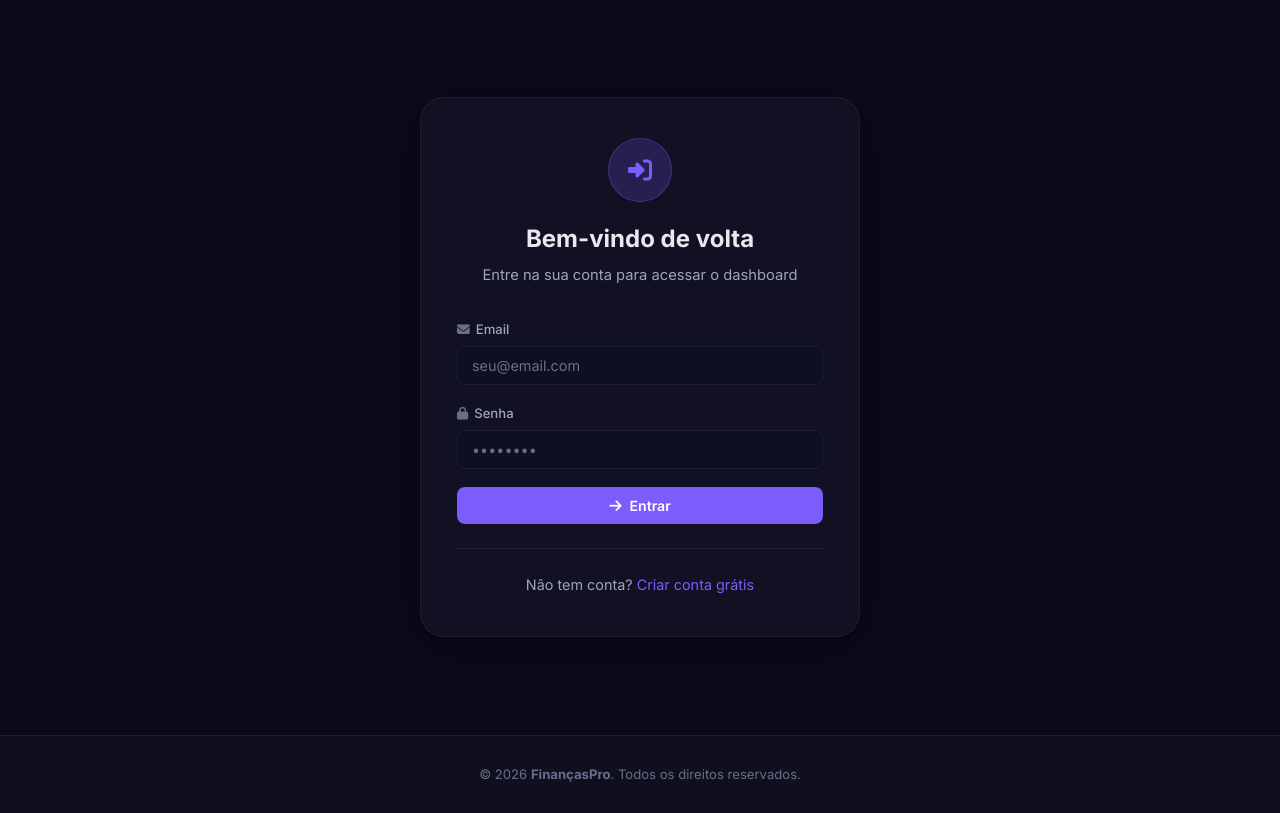
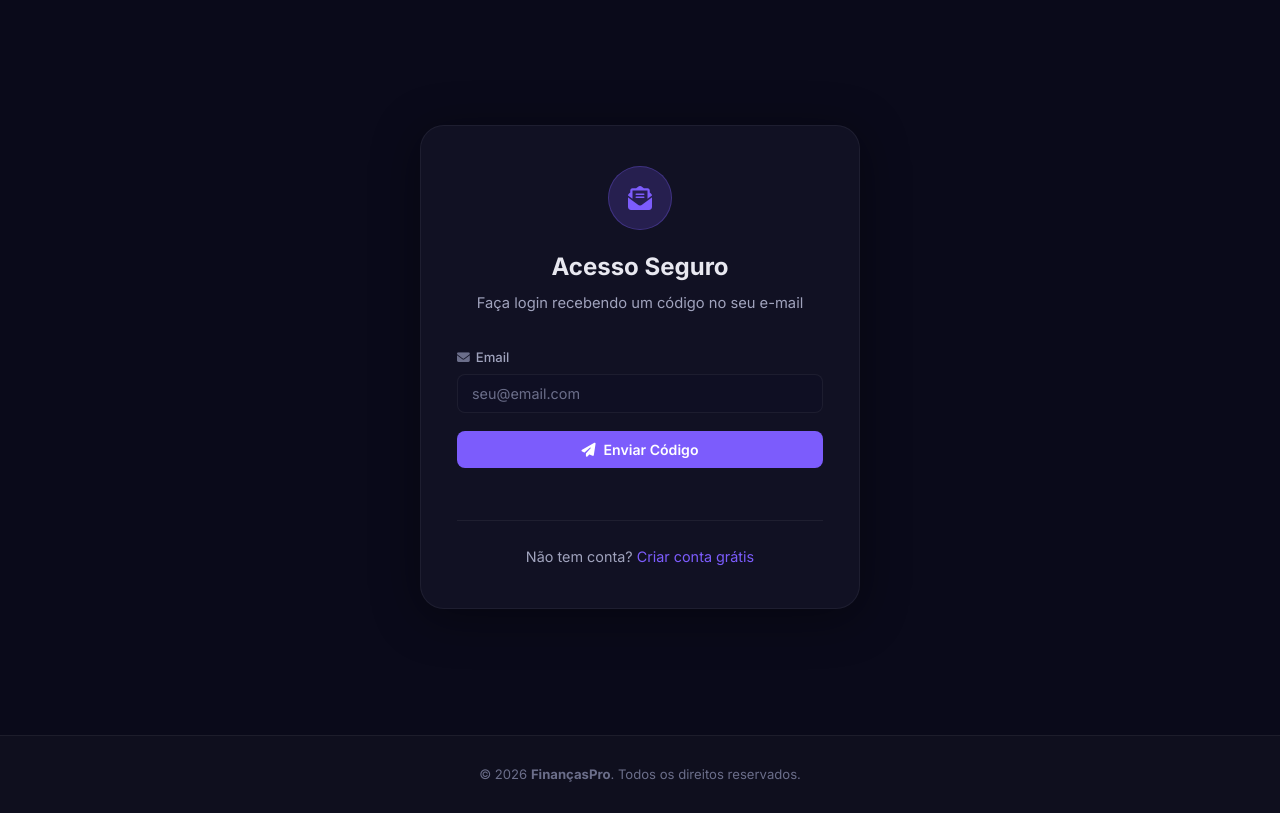
Before and after one commit to MatheusAraujoMacedo/gestor-financeiro, a Flask app: page /login in a window 1280 px wide. Shown: the part 65-878 px from the top of the page. Run offline with Flask 3, Linux system fonts and the light colour scheme.

Commit message:
Send Code to Emails testing

```diff
--- a/app.py
+++ b/app.py
@@ -2,7 +2,12 @@ from flask import Flask, render_template, request, redirect, url_for, flash, jso
 from flask_sqlalchemy import SQLAlchemy
 from flask_login import LoginManager, UserMixin, login_user, logout_user, login_required, current_user
 from werkzeug.security import generate_password_hash, check_password_hash
-from datetime import datetime, date
+from datetime import datetime, date, timedelta
+from sqlalchemy import text
+import smtplib
+from email.mime.text import MIMEText
+from email.mime.multipart import MIMEMultipart
+import random
 import calendar as cal_module
 import json
 import csv
@@ -60,6 +65,10 @@ class Usuario(UserMixin, db.Model):
     senha_hash = db.Column(db.String(256), nullable=False)
     tema = db.Column(db.String(10), default='dark')  # 'dark' ou 'light'
     criado_em = db.Column(db.DateTime, default=datetime.utcnow)
+
+    # Login por e-mail
+    codigo_verificacao = db.Column(db.String(6), nullable=True)
+    codigo_expiracao = db.Column(db.DateTime, nullable=True)
 
     # Relacionamentos
     transacoes = db.relationship('Transacao', backref='dono', lazy=True, cascade='all, delete-orphan')
@@ -331,11 +340,51 @@ def load_user(user_id):
 # Garantir que as tabelas do banco de dados sejam criadas (útil para o Render / PostgreSQL)
 with app.app_context():
     db.create_all()
-
-
-# =============================================
-# FUNÇÕES AUXILIARES
-# =============================================
+    # Adicionar colunas novas se não existirem
+    try:
+        db.session.execute(text('ALTER TABLE usuario ADD COLUMN codigo_verificacao VARCHAR(6)'))
+        db.session.execute(text('ALTER TABLE usuario ADD COLUMN codigo_expiracao TIMESTAMP'))
+        db.session.commit()
+    except Exception:
+        db.session.rollback()
+
+
+# =============================================
+# FUNÇÕES DE E-MAIL E AUXILIARES
+# =============================================
+
+def enviar_email_verificacao(email_destino, codigo):
+    email_user = os.environ.get('EMAIL_USER', 'juninarroba48@gmail.com')
+    email_pass = os.environ.get('EMAIL_PASSWORD', 'swoy ujtl ulnl cjme')
+
+    if not email_user or not email_pass:
+        print("Erro: Credenciais de e-mail não configuradas (EMAIL_USER ou EMAIL_PASSWORD)")
+        return False
+
+    remetente = email_user
+    msg = MIMEMultipart()
+    msg['From'] = remetente
+    msg['To'] = email_destino
+    msg['Subject'] = 'Seu código de verificação - Gestor Financeiro'
+
+    corpo = f"""Olá,
+
+Seu código de verificação para acesso ao Gestor Financeiro é: {codigo}
+
+Este código expira em 10 minutos. Se você não solicitou este acesso, por favor ignore este e-mail.
+"""
+    msg.attach(MIMEText(corpo, 'plain'))
+
+    try:
+        servidor = smtplib.SMTP('smtp.gmail.com', 587)
+        servidor.starttls()
+        servidor.login(email_user, email_pass)
+        servidor.sendmail(remetente, email_destino, msg.as_string())
+        servidor.quit()
+        return True
+    except Exception as e:
+        print(f"Erro ao enviar e-mail: {e}")
+        return False
 
 def criar_categorias_padrao(usuario_id):
     """Cria categorias padrão para um novo usuário."""
@@ -405,6 +454,64 @@ def login():
     return render_template('login.html')
 
 
+@app.route('/api/login/request_code', methods=['POST'])
+def api_request_code():
+    data = request.get_json()
+    if not data or 'email' not in data:
+        return jsonify({'status': 'error', 'message': 'E-mail não fornecido'}), 400
+
+    email = data['email'].strip()
+    usuario = Usuario.query.filter_by(email=email).first()
+
+    if not usuario:
+        return jsonify({'status': 'error', 'message': 'E-mail não encontrado no sistema'}), 404
+
+    codigo = str(random.randint(100000, 999999))
+    expiracao = datetime.utcnow() + timedelta(minutes=10)
+
+    usuario.codigo_verificacao = codigo
+    usuario.codigo_expiracao = expiracao
+    db.session.commit()
+
+    sucesso = enviar_email_verificacao(usuario.email, codigo)
+    if sucesso:
+        return jsonify({'status': 'success', 'message': 'Código enviado com sucesso'})
+    else:
+        return jsonify({'status': 'error', 'message': 'Erro ao enviar o e-mail. Verifique as configurações.'}), 500
+
+
+@app.route('/api/login/verify_code', methods=['POST'])
+def api_verify_code():
+    data = request.get_json()
+    if not data or 'email' not in data or 'codigo' not in data:
+        return jsonify({'status': 'error', 'message': 'E-mail ou código não fornecido'}), 400
+
+    email = data['email'].strip()
+    codigo = data['codigo'].strip()
+
+    usuario = Usuario.query.filter_by(email=email).first()
+
+    if not usuario:
+        return jsonify({'status': 'error', 'message': 'Usuário não encontrado'}), 404
+
+    if not usuario.codigo_verificacao or not usuario.codigo_expiracao:
+        return jsonify({'status': 'error', 'message': 'Nenhum código foi solicitado'}), 400
+
+    if usuario.codigo_verificacao != codigo:
+        return jsonify({'status': 'error', 'message': 'Código incorreto'}), 400
+
+    if datetime.utcnow() > usuario.codigo_expiracao:
+        return jsonify({'status': 'error', 'message': 'Código expirado. Solicite um novo.'}), 400
+
+    # Sucesso
+    usuario.codigo_verificacao = None
+    usuario.codigo_expiracao = None
+    db.session.commit()
+
+    login_user(usuario)
+    return jsonify({'status': 'success', 'message': 'Login realizado com sucesso'})
+
+
 @app.route('/cadastro', methods=['GET', 'POST'])
 def cadastro():
     if current_user.is_authenticated:
--- a/templates/login.html
+++ b/templates/login.html
@@ -6,32 +6,121 @@
     <div class="auth-card">
         <div class="auth-header">
             <div class="auth-icon">
-                <i class="fas fa-sign-in-alt"></i>
+                <i class="fas fa-envelope-open-text"></i>
             </div>
-            <h1>Bem-vindo de volta</h1>
-            <p>Entre na sua conta para acessar o dashboard</p>
+            <h1>Acesso Seguro</h1>
+            <p>Faça login recebendo um código no seu e-mail</p>
         </div>
-        <form action="{{ url_for('login') }}" method="POST" class="auth-form">
+
+        <!-- Passo 1: Solicitar Código -->
+        <form id="request-code-form" class="auth-form">
             <div class="form-group">
                 <label for="email">
                     <i class="fas fa-envelope"></i> Email
                 </label>
                 <input type="email" id="email" name="email" placeholder="seu@email.com" required autocomplete="email">
             </div>
+            <button type="submit" class="btn btn-primary btn-block" id="btn-request">
+                <i class="fas fa-paper-plane"></i> Enviar Código
+            </button>
+            <div id="request-msg" class="form-msg" style="margin-top: 10px; font-size: 0.9em; text-align: center;"></div>
+        </form>
+
+        <!-- Passo 2: Verificar Código (Oculto inicialmente) -->
+        <form id="verify-code-form" class="auth-form" style="display: none;">
             <div class="form-group">
-                <label for="senha">
-                    <i class="fas fa-lock"></i> Senha
+                <label for="codigo">
+                    <i class="fas fa-key"></i> Código de Verificação
                 </label>
-                <input type="password" id="senha" name="senha" placeholder="••••••••" required
-                    autocomplete="current-password">
+                <input type="text" id="codigo" name="codigo" placeholder="000000" maxlength="6" required style="text-align: center; font-size: 1.5rem; letter-spacing: 5px;">
+                <small style="display: block; margin-top: 5px; color: var(--text-secondary);">Verifique a caixa de entrada (e spam) do e-mail informado.</small>
             </div>
-            <button type="submit" class="btn btn-primary btn-block">
-                <i class="fas fa-arrow-right"></i> Entrar
+            <button type="submit" class="btn btn-primary btn-block" id="btn-verify">
+                <i class="fas fa-sign-in-alt"></i> Entrar
             </button>
+            <div id="verify-msg" class="form-msg" style="margin-top: 10px; font-size: 0.9em; text-align: center;"></div>
         </form>
+
         <div class="auth-footer">
             <p>Não tem conta? <a href="{{ url_for('cadastro') }}">Criar conta grátis</a></p>
         </div>
     </div>
 </section>
+
+<script>
+document.getElementById('request-code-form').addEventListener('submit', async function(e) {
+    e.preventDefault();
+    const btn = document.getElementById('btn-request');
+    const msgDiv = document.getElementById('request-msg');
+    const email = document.getElementById('email').value;
+
+    btn.disabled = true;
+    btn.innerHTML = '<i class="fas fa-spinner fa-spin"></i> Enviando...';
+    msgDiv.textContent = '';
+    msgDiv.style.color = '';
+
+    try {
+        const res = await fetch('/api/login/request_code', {
+            method: 'POST',
+            headers: {'Content-Type': 'application/json'},
+            body: JSON.stringify({email: email})
+        });
+        const data = await res.json();
+
+        if (data.status === 'success') {
+            document.getElementById('request-code-form').style.display = 'none';
+            document.getElementById('verify-code-form').style.display = 'block';
+            document.getElementById('codigo').focus();
+        } else {
+            msgDiv.textContent = data.message || 'Erro ao enviar código.';
+            msgDiv.style.color = '#ff6b6b';
+        }
+    } catch(err) {
+        msgDiv.textContent = 'Erro de conexao. Tente novamente.';
+        msgDiv.style.color = '#ff6b6b';
+    } finally {
+        btn.disabled = false;
+        btn.innerHTML = '<i class="fas fa-paper-plane"></i> Enviar Código';
+    }
+});
+
+document.getElementById('verify-code-form').addEventListener('submit', async function(e) {
+    e.preventDefault();
+    const btn = document.getElementById('btn-verify');
+    const msgDiv = document.getElementById('verify-msg');
+    const email = document.getElementById('email').value;
+    const codigo = document.getElementById('codigo').value;
+
+    btn.disabled = true;
+    btn.innerHTML = '<i class="fas fa-spinner fa-spin"></i> Verificando...';
+    msgDiv.textContent = '';
+    msgDiv.style.color = '';
+
+    try {
+        const res = await fetch('/api/login/verify_code', {
+            method: 'POST',
+            headers: {'Content-Type': 'application/json'},
+            body: JSON.stringify({email: email, codigo: codigo})
+        });
+        const data = await res.json();
+
+        if (data.status === 'success') {
+            msgDiv.textContent = 'Login aprovado! Redirecionando...';
+            msgDiv.style.color = '#00d68f';
+            setTimeout(() => {
+                window.location.href = "{{ request.args.get('next') or url_for('dashboard') }}";
+            }, 800);
+        } else {
+            msgDiv.textContent = data.message || 'Código inválido.';
+            msgDiv.style.color = '#ff6b6b';
+        }
+    } catch(err) {
+        msgDiv.textContent = 'Erro de conexao.';
+        msgDiv.style.color = '#ff6b6b';
+    } finally {
+        btn.disabled = false;
+        btn.innerHTML = '<i class="fas fa-sign-in-alt"></i> Entrar';
+    }
+});
+</script>
 {% endblock %}
```
Also changed, not shown: README.md.
